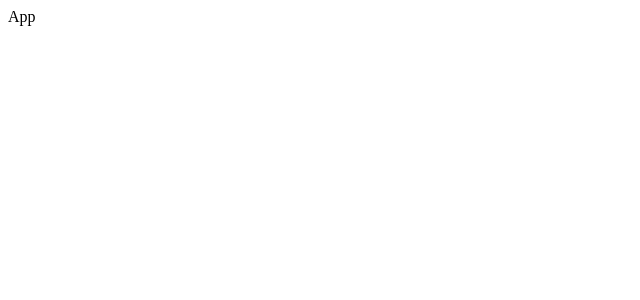
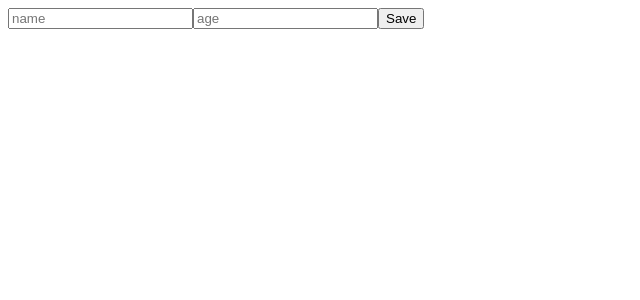
Before and after one commit to Qbickkk/React2023, a React (Create React App) app in the folder react/qbickk/: page / in a window 1280 px wide. Shown: the top 300 px of the page, without its empty margins (0-640 px from the left). Built offline with nearby package versions, Linux system fonts and the light colour scheme; the HTML template or start-up script is replaced by a standard one.

Commit message:
lesson3 // form //

```diff
--- a/react/qbickk/src/App.js
+++ b/react/qbickk/src/App.js
@@ -1,10 +1,26 @@
-import React from 'react';
+import React, {useRef} from 'react';
 
 const App = () => {
+
+    const name = useRef();
+    const age = useRef();
+
+    const save = (event) => {
+        event.preventDefault();
+        // console.log(event.target.name.value);
+        // console.log(event.target.age.value);
+        console.log(name.current.value);
+        console.log(age.current.value);
+        event.target.reset();
+    }
     return (
-        <div>
-            App
-        </div>
+
+            <form onSubmit={save}>
+                <input type='text' placeholder={'name'} ref={name}/>
+                <input type='number' placeholder={'age'} ref={age}/>
+                <button>Save</button>
+            </form>
+
     );
 };
 
```
